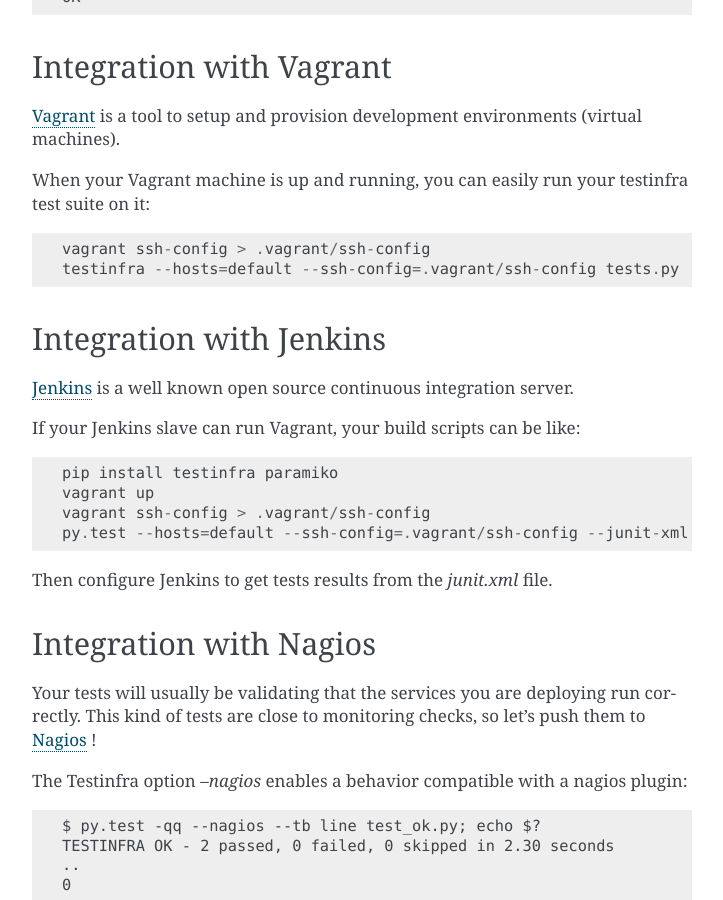
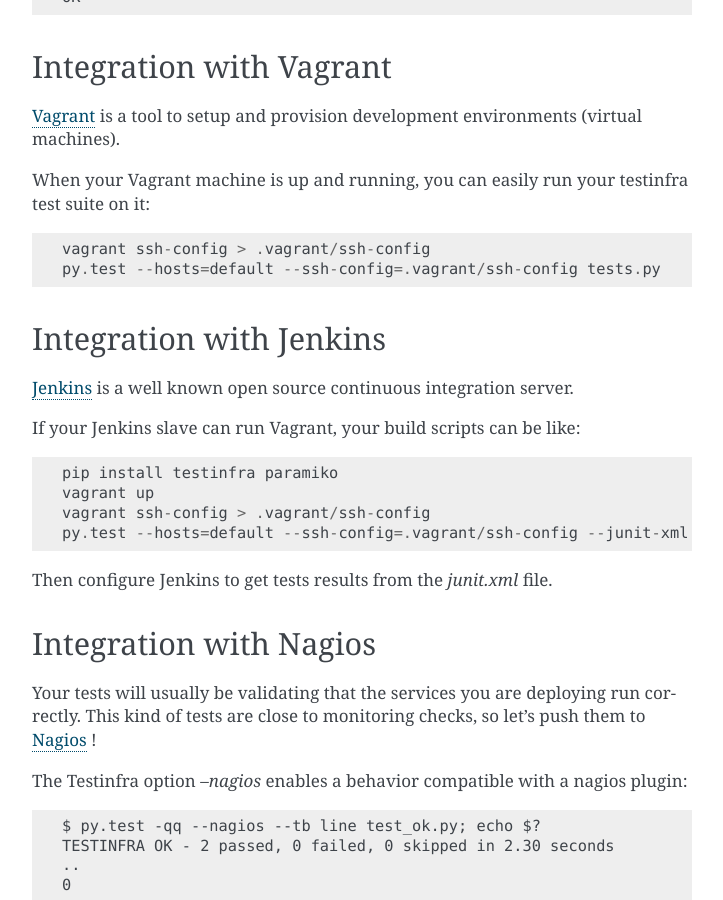
Before and after one commit to pytest-dev/pytest-testinfra, a Sphinx documentation site: the page built from doc/source/examples.rst, in a window 1280 px wide and 900 px high, scrolled down 1468 px. Shown: the whole window, without its empty margins (388-1111 px from the left). Built offline with Sphinx 7.4.7, drawn with Linux system fonts in a browser that asks for light colours; pages that are not in the unit, such as notebooks, are missing from menus; comment, search, counter and statistics services are not loaded.

Commit message:
Update vagrant example
There is no testinfra command, there is only py.test

```diff
--- a/doc/source/examples.rst
+++ b/doc/source/examples.rst
@@ -86,7 +86,7 @@
 test suite on it::
 
     vagrant ssh-config > .vagrant/ssh-config
-    testinfra --hosts=default --ssh-config=.vagrant/ssh-config tests.py
+    py.test --hosts=default --ssh-config=.vagrant/ssh-config tests.py
 
 
 Integration with Jenkins
```
